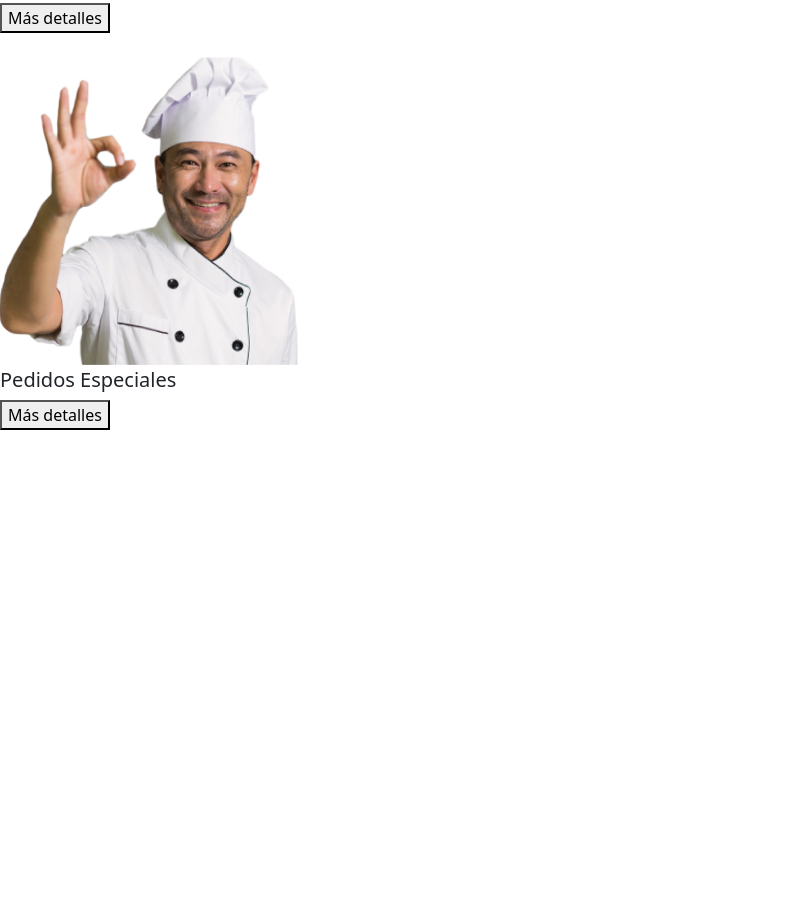
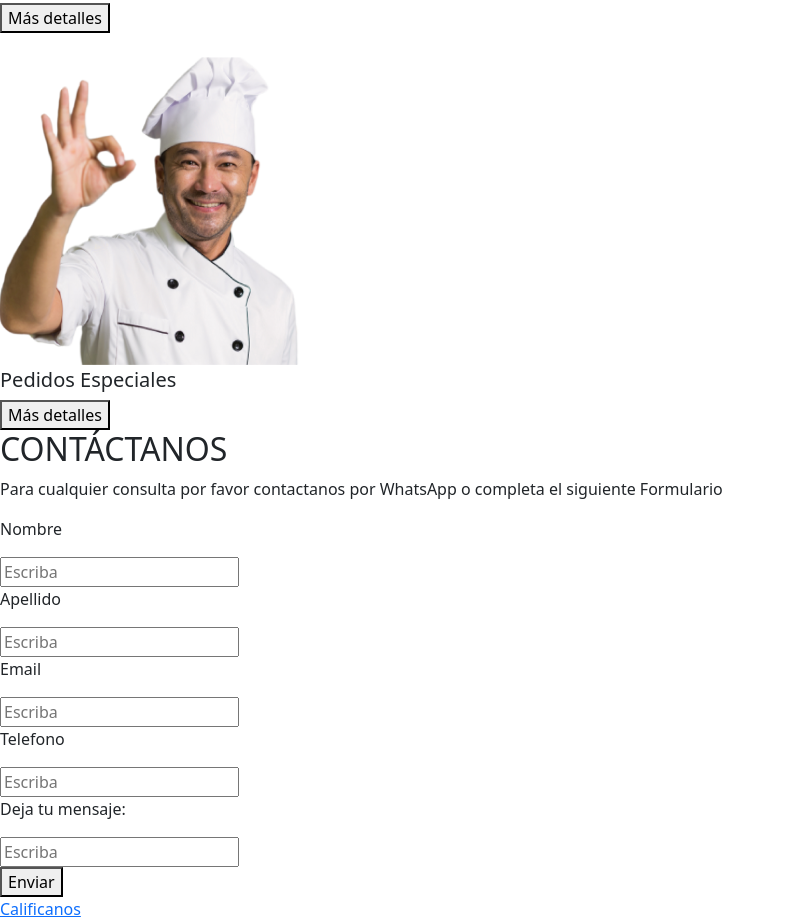
Before and after one commit to SocialTechnology-OS/LandingPage-CookGuide, a plain HTML site: page index.html in a window 1280 px wide. Shown: the part 4108-5029 px from the top of the page, without its empty margins (0-785 px from the left). Before the commit the page ends 4538 px from the top, so only its background shows below. Drawn offline with nearby package versions, Linux system fonts and the light colour scheme.

Commit message:
Commit: Contact

```diff
--- a/index.html
+++ b/index.html
@@ -141,7 +141,48 @@
             </div>
           </div>
         </div>
-      </div>
+    </div>
+
+    <div id="Contenedor-Contactanos">
+        <h2 class ="Contactanos"> CONTÁCTANOS</h2>
+        <div class="Contac" id="content">
+          <div class ="Contac-Prim">
+            <p> Para cualquier consulta por favor contactanos por WhatsApp o completa el siguiente Formulario</p>
+          </div>
+            <div class="container-Contac">
+              <div class="Contact-Datos">
+                <div class="Nombre-Apellido">
+                  <div class="Contac-Name">
+                    <p> Nombre </p>
+                    <input type="write" placeholder="Escriba">
+                  </div>
+                  <div class="Contac-Apellido">
+                    <p> Apellido </p>
+                    <input type="write" placeholder="Escriba">
+                  </div>
+                </div>
+                <div class="Email-Telefono">
+                  <div class="Contac-Email">
+                    <p> Email </p>
+                    <input type="write" placeholder="Escriba">
+                  </div>
+                  <div class="Contac-Telefono">
+                    <p> Telefono </p>
+                    <input type="write" placeholder="Escriba">
+                  </div>
+                </div>
+                <div class="Contact-Message">
+                    <p> Deja tu mensaje: </p>
+                    <input type="write" placeholder="Escriba">
+                    <a href="#" ><br><button class="Boton-Enviar" type="button">Enviar</button></a>
+                </div>
+              </div>
+              <div class="Icons">
+                  <a href="#" class="calificacion"> Calificanos <span class="icono-cal"><i class="bi bi-check-circle check"></i></span> </a>
+              </div>
+            </div>
+        </div>
+    </div>
 
 
     <script src="https://cdn.jsdelivr.net/npm/bootstrap@5.3.1/dist/js/bootstrap.bundle.min.js" integrity="sha384-HwwvtgBNo3bZJJLYd8oVXjrBZt8cqVSpeBNS5n7C8IVInixGAoxmnlMuBnhbgrkm" crossorigin="anonymous"></script>
```
